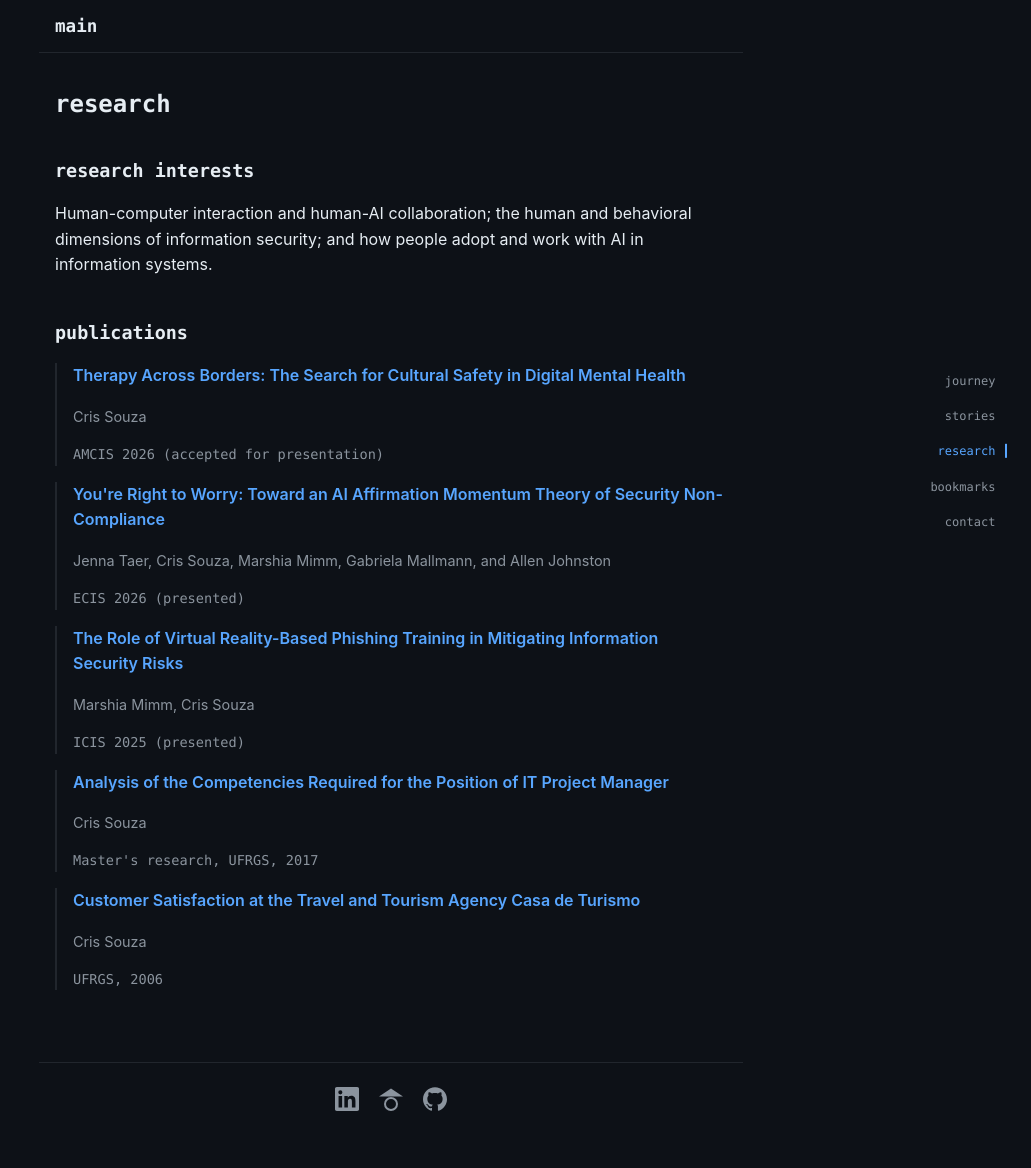
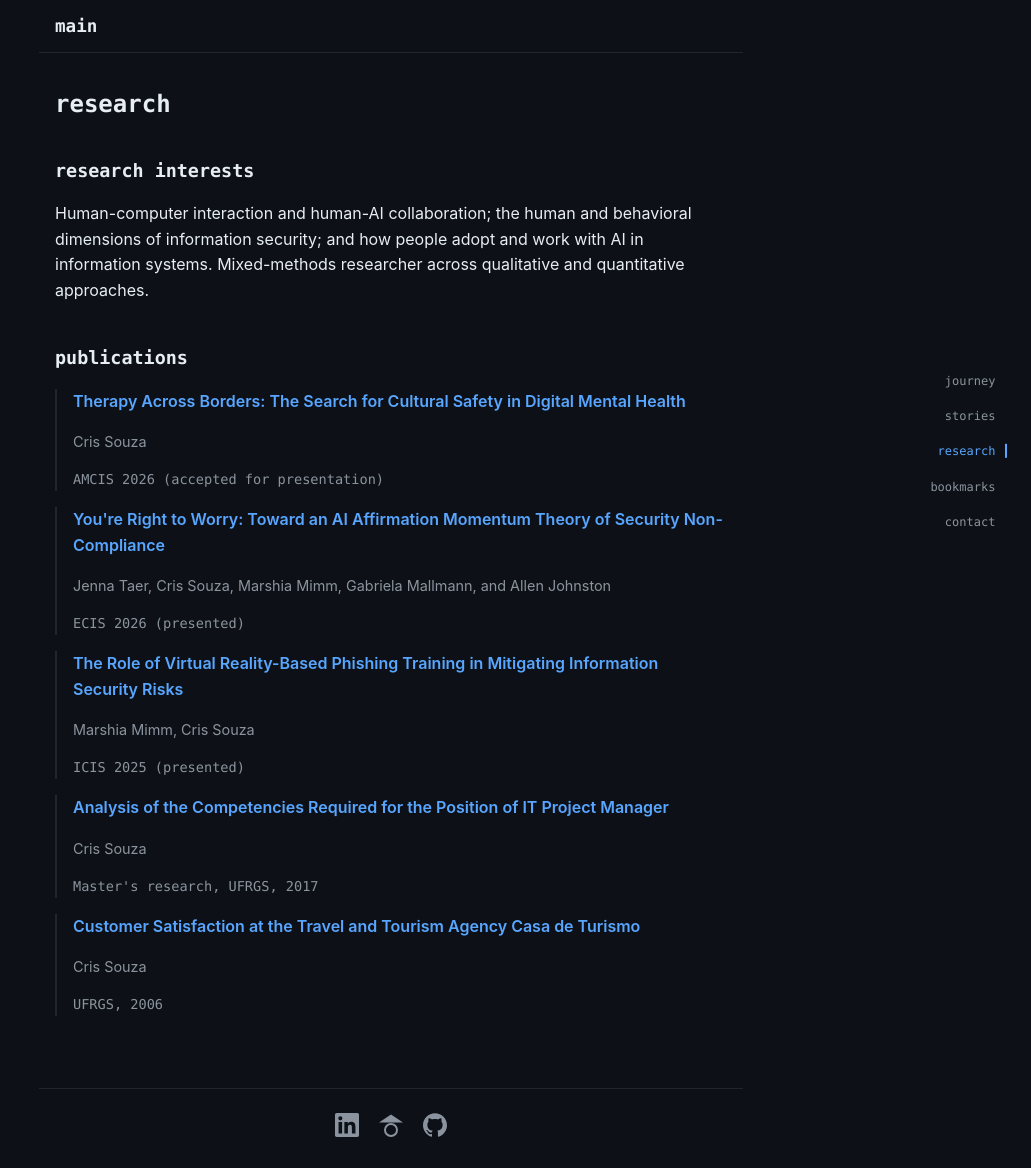
Before and after one commit to souza-cris/cristiane, a Jekyll site: the page built from research.md, in a window 1280 px wide. Shown: the whole page, without its empty margins (249-1280 px from the left). Built offline with Jekyll 4.4.1, drawn with Linux system fonts in a browser that asks for light colours; before the commit the page ends 1142 px from its top, so only the background shows below that.

Commit message:
Revert "content: revise journey notes and tighten the research interests"
This reverts commit ad1df731968dddbf4113f8fbd9ffc0541754a9b7.

```diff
--- a/_data/research.yml
+++ b/_data/research.yml
@@ -1,7 +1,8 @@
 interests: >
   Human-computer interaction and human-AI collaboration; the human and
   behavioral dimensions of information security; and how people adopt and work
-  with AI in information systems.
+  with AI in information systems. Mixed-methods researcher across qualitative
+  and quantitative approaches.
 
 publications:
   - title: "Therapy Across Borders: The Search for Cultural Safety in Digital Mental Health"
```
Also changed, not shown: _data/journey.yml (+8 -8 lines).
